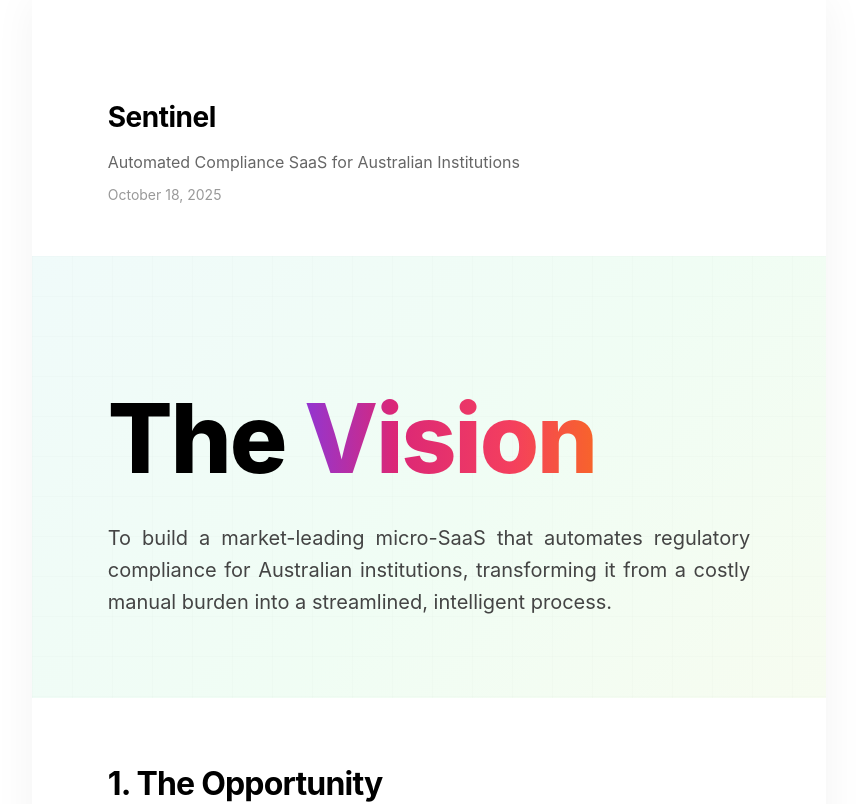
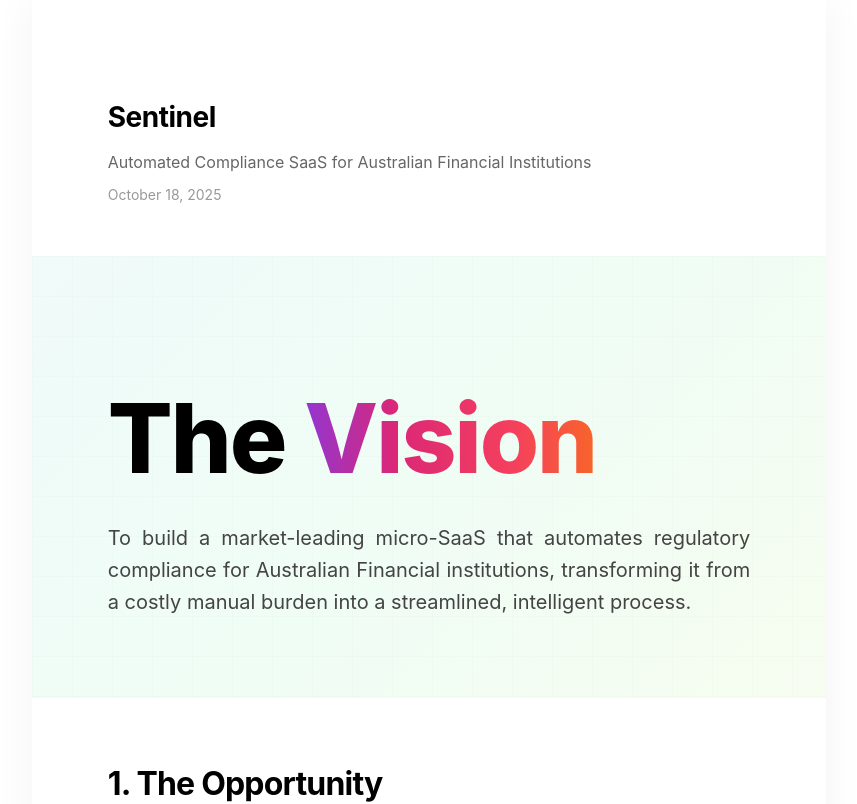
Before and after one commit to Enzo-Armani/sentinel, a Next.js app: page / in a window 1280 px wide. Shown: the top 804 px of the page, without its empty margins (211-1068 px from the left). Built offline with nearby package versions, Linux system fonts and the light colour scheme.

Commit message:
Minor Changes

```diff
--- a/app/page.tsx
+++ b/app/page.tsx
@@ -6,7 +6,7 @@ export default function Home() {
       <div className="page">
         <div className="header">
             <div className="project-name">Sentinel</div>
-            <div className="subtitle">Automated Compliance SaaS for Australian Institutions</div>
+            <div className="subtitle">Automated Compliance SaaS for Australian Financial Institutions</div>
             <div className="date">October 18, 2025</div>
         </div>
 
@@ -15,7 +15,7 @@ export default function Home() {
                 The <span className="gradient-word">Vision</span>
             </h1>
             <p className="vision-description">
-                To build a market-leading micro-SaaS that automates regulatory compliance for Australian institutions, transforming it from a costly manual burden into a streamlined, intelligent process.
+                To build a market-leading micro-SaaS that automates regulatory compliance for Australian Financial institutions, transforming it from a costly manual burden into a streamlined, intelligent process.
             </p>
         </div>
 
```
